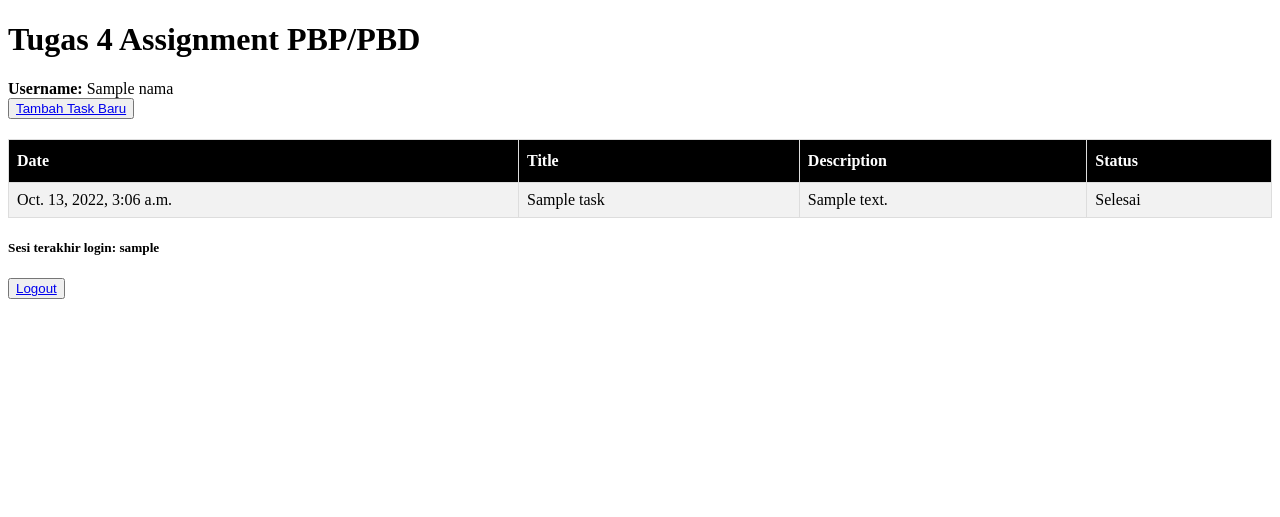
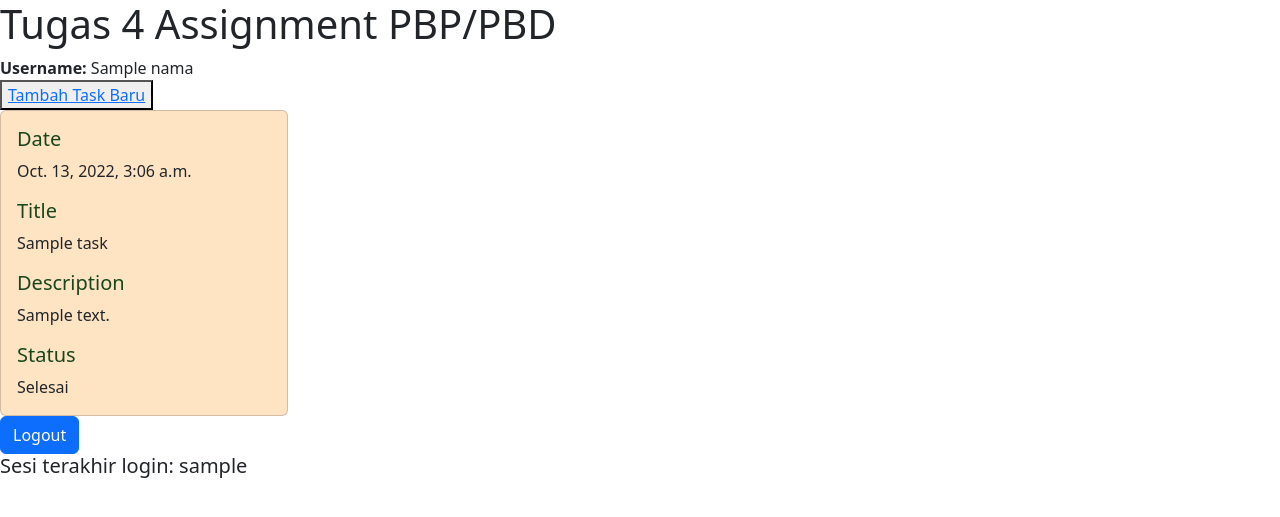
Before and after one commit to annavaws/tugas2, a Django app: template todolist/templates/todolist.html in a window 1280 px wide. Shown: the top 517 px of the page. Run offline with Django 4.2, Linux system fonts and the light colour scheme; tables that the repository leaves empty hold one stand-in row (values such as "Sample post"); the template is opened without the code that fills it: values that come from a table or form of the project are taken from there, most other values are stand-ins (such as "Sample title", 1, 10 or a date in 2020); some libraries are stand-ins or nearby versions.

Commit message:
first commit tugas 5

```diff
--- a/static/css/todolist.css
+++ b/static/css/todolist.css
@@ -1,27 +1,25 @@
-#task-table {
-  border-collapse: collapse;
-  width: 100%;
-  margin: 20px 0;
+/* #card {
+  box-shadow: 0 4px 8px 0 rgba(0,0,0,0.2);
+  transition: 0.3s;
+}
+#card :hover {
+  box-shadow: 0 8px 16px 0 rgba(0,0,0,0.2);
+}
+#container {
+  padding: 2px 16px;
+} */
+
+.login {
+  background-color: #e79b32b8;
+  margin-bottom: 30px;
+  color: #000000;
+  font-family: lucida sans;
+  padding: 20px 20px 100px 100px;
 }
 
-#task-table td,
-#task-table th {
-  border: 1px solid #ddd;
-  padding: 8px;
+#form {
+  background-color: #ec812fb8;
+  font-family: lucida sans;
+  color: #fffffe;
+  padding: 20px 20px 100px 100px;
 }
-
-#task-table tr:nth-child(even) {
-  background-color: #f2f2f2;
-}
-
-#task-table tr:hover {
-  background-color: #ddd;
-}
-
-#task-table th {
-  padding-top: 12px;
-  padding-bottom: 12px;
-  text-align: left;
-  background-color: #000000;
-  color: white;
-}
--- a/todolist/templates/todolist.html
+++ b/todolist/templates/todolist.html
@@ -1,12 +1,8 @@
 {% extends 'base.html' %}
-
-{% block meta %}
-{% load static %}
-<link rel="stylesheet" href="{% static 'css/todolist.css' %}">
-{% endblock meta %}
 
 {% block content %}
 
+<link rel="stylesheet" href="https://maxcdn.bootstrapcdn.com/bootstrap/4.0.0-alpha.2/css/bootstrap.min.css" integrity="sha384-y3tfxAZXuh4HwSYylfB+J125MxIs6mR5FOHamPBG064zB+AFeWH94NdvaCBm8qnd" crossorigin="anonymous">
 <h1>Tugas 4 Assignment PBP/PBD</h1>
 
 <div>
@@ -15,27 +11,30 @@
 
 <button><a href="{%url 'todolist:create-task' %}">Tambah Task Baru</a></button>
 
-<table id="task-table">
-    <tr>
-        <th>Date</th>
-        <th>Title</th>
-        <th>Description</th>
-        <th>Status</th>
-    </tr>
-    {% comment %} Add the data below this line {% endcomment %}
-    {% for isi in data_todolist %}
-    <tr>
-        <!-- <td>{{isi.pk}}</td> -->
-        <td>{{isi.date}}</td>
-        <td>{{isi.title}}</td>
-        <td>{{isi.description}}</td>
-        <td>{{isi.is_finished}}</td>
-    </tr>
-    {% endfor %}
-</table>
+{% for isi in data_todolist %}
+<div class ="card" style="width: 18rem;">
+    <div class="card-body">
+        <h5 class="card-title">Date</h5>
+        <p class="card-text">{{isi.date}}</p>
+        <h5 class="card-title">Title</h5>
+        <p class="card-text">{{isi.title}}</p>
+        <h5 class="card-title">Description</h5>
+        <p class="card-text">{{isi.description}}</p>
+        <h5 class="card-title">Status</h5>
+        <p class="card-text">{{isi.is_finished}}</p>
+    </div>
 
+</div>
+{% endfor %}
+<a href="{% url 'todolist:logout' %}" class="btn btn-primary">Logout</a>
 <h5>Sesi terakhir login: {{ last_login }}</h5>
-<button><a href="{% url 'todolist:logout' %}">Logout</a></button>
 
-
+<style>
+    .card{
+        background-color: bisque;
+    }
+    .card-title{
+        color : rgb(25, 69, 28);
+    }
+</style>
 {% endblock content %}
```
Also changed, not shown: todolist/templates/login.html (+15 -6 lines), todolist/templates/register.html (+10 -4 lines), todolist/templates/todolist_form.html (+24 -23 lines), todolist/README.md.
